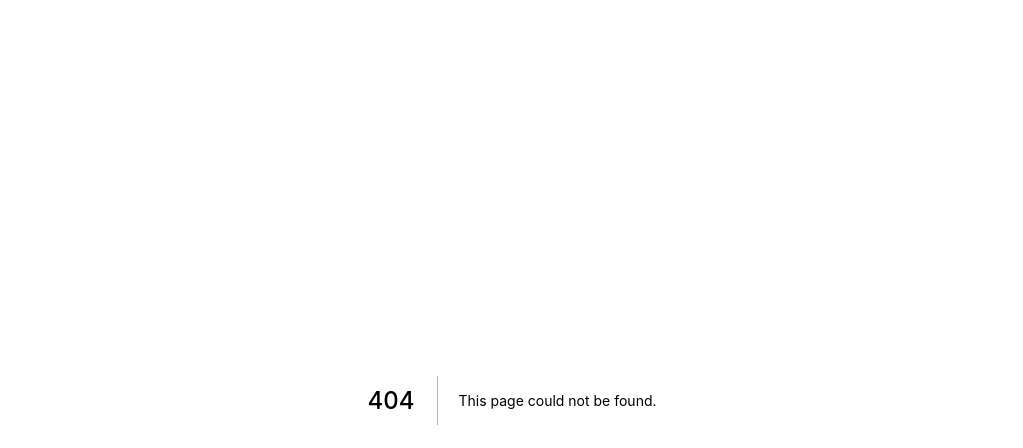
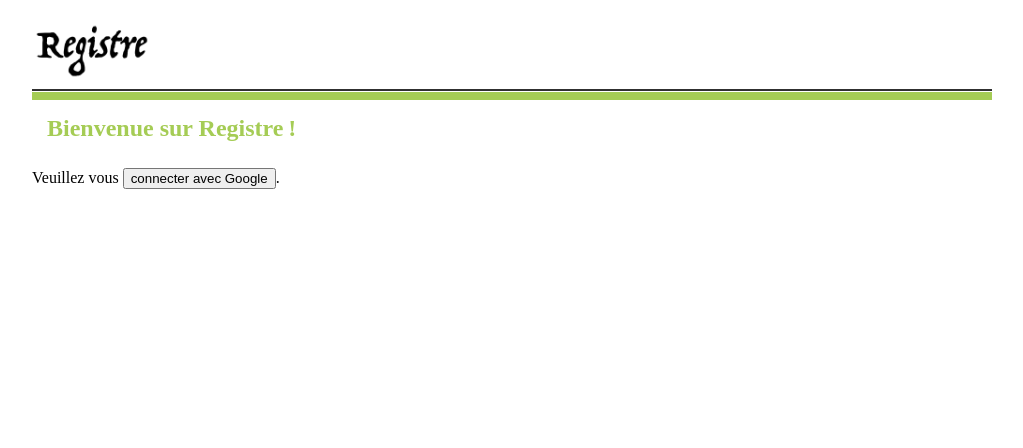
Before and after one commit to EtienneMiret/Registre, a Next.js app: page /auth/login in a window 1280 px wide. Before the commit this address had no page. Shown: the top 448 px of the page, without its empty margins (128-1151 px from the left). Built offline with nearby package versions, Linux system fonts and the light colour scheme.

Commit message:
Create login page.

```diff
--- a/next.config.js
+++ b/next.config.js
@@ -5,4 +5,8 @@ module.exports = {
     config.experiments = {topLevelAwait: true};
     return config;
   },
+  i18n: {
+    locales: ['fr-FR'],
+    defaultLocale: 'fr-FR'
+  },
 }
--- /dev/null
+++ b/pages/auth/login.tsx
@@ -0,0 +1,19 @@
+import Image from 'next/image';
+import logo from 'public/logo.png';
+import { NextPage } from 'next';
+import { signIn } from 'next-auth/react';
+import styles from 'styles/Header.module.scss';
+
+const Login: NextPage = () => {
+  return <>
+    <header className={styles.next}>
+      <h1><Image className={styles.logo} src={logo} alt="Registre" width={120} height={60}/></h1>
+    </header>
+    <main>
+      <h1>Bienvenue sur Registre&#x202F;!</h1>
+      <p>Veuillez vous <button onClick={() => signIn ('google')}>connecter avec Google</button>.</p>
+    </main>
+  </>;
+};
+
+export default Login;
--- /dev/null
+++ b/styles/Header.module.scss
@@ -0,0 +1,14 @@
+header.next {
+  width: 100%;
+  border-bottom: 8px solid #a5cc55;
+
+  h1 {
+    border-bottom: 2px solid #303030;
+    margin-bottom: 1px;
+
+    img.logo {
+      display: block;
+      height: 60px;
+    }
+  }
+}
--- a/styles/globals.scss
+++ b/styles/globals.scss
@@ -1,16 +1,41 @@
-html,
+:root {
+  color: black;
+  background-color: white;
+  text-align: justify;
+}
+
 body {
-  padding: 0;
-  margin: 0;
-  font-family: -apple-system, BlinkMacSystemFont, Segoe UI, Roboto, Oxygen,
-    Ubuntu, Cantarell, Fira Sans, Droid Sans, Helvetica Neue, sans-serif;
+  max-width: 960px;
+  margin: 0 auto;
 }
 
 a {
-  color: inherit;
   text-decoration: none;
+  color: #66a7e1;
+
+  &:hover {
+    color: #4f8dc4;
+  }
+
+  &.self {
+    color: inherit;
+    cursor: default;
+    text-decoration: none;
+    font-weight: bolder;
+  }
 }
 
-* {
-  box-sizing: border-box;
+main h1 {
+  font-size: x-large;
+  color: #a5cc55;
+  margin: 5px;
+  padding: 10px;
 }
+
+aside {
+  background: lightyellow;
+  margin: 10px;
+  padding: 5px;
+  border: 1px solid orange;
+  border-radius: 8px;
+}
```
Also changed, not shown: public/logo.png (added), svg/logo.svg (added).
